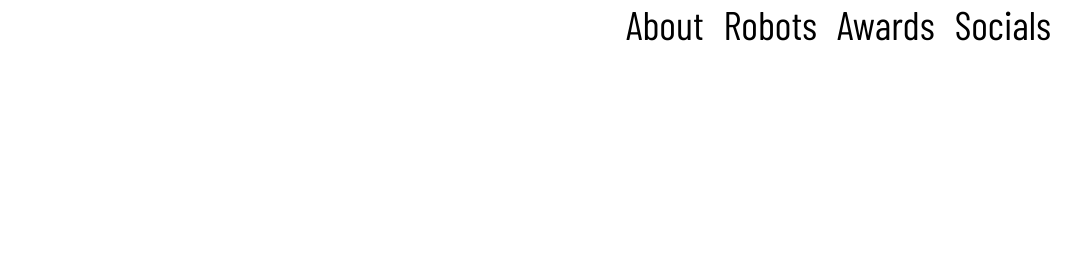
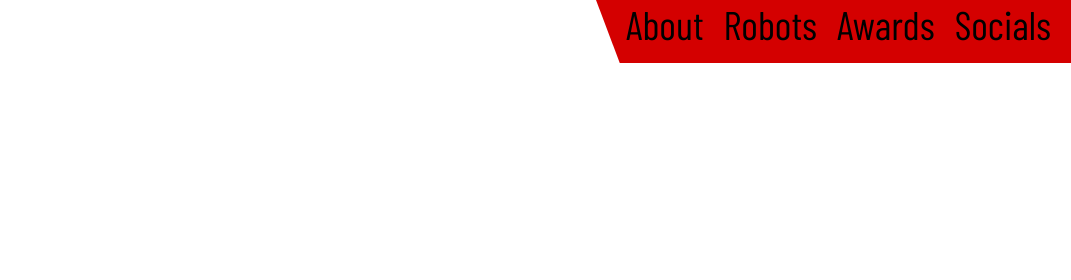
Before and after one commit to Robotics1661/team1661-site, a plain HTML site: page index.html in a window 1280 px wide. Shown: the top 280 px of the page, 209-1280 px from the left. Drawn offline with nearby package versions, Linux system fonts and the light colour scheme; a web font is replaced by a local one.

Commit message:
more nav streaks

```diff
--- a/index.html
+++ b/index.html
@@ -151,12 +151,14 @@
         src="src/images/1661-logo-white.png"
         alt="Team 1661 Logo"
       />
+      <div class="nav-list-bg">
         <ul id="navList">
           <li><a href="#about-sec-target" class="scroll-targeting-button">About</a></li>
           <li><a href="#robots-target" class="scroll-targeting-button">Robots</a></li>
           <li><a href="#awards-target" class="scroll-targeting-button">Awards</a></li>
           <li><a href="#socials-target" class="scroll-targeting-button">Socials</a></li>
         </ul>
+      </div>
     </nav>
 
     <section class="intro-page">
--- a/src/style.css
+++ b/src/style.css
@@ -103,6 +103,8 @@ nav {
 #navList {
   list-style: none; /* Removing default list styles */
   display: flex;
+  margin-left: 30px;
+  margin-bottom: 15px;
 }
 
 #navList li {
@@ -114,9 +116,21 @@ nav {
   color: black;
 }
 
+.nav-list-bg {
+  right: 0;
+  width: fit-content;
+  height: min-content;
+  z-index: -600;
+
+  background: #d40000;
+
+  --p: 5%; /* control the shape (can be percentage) */
+  clip-path: polygon(0 0,100% 0,100% 100%,var(--p) 100%);
+}
+
 /* Ensuring smooth transition on hover */
 #navList a:hover {
-  color: #ff0000; /* Adjusting color on hover */
+  color: #ffffff; /* Adjusting color on hover */
   transition: .3s;
 }
 
```
Lines whose indentation alone changed are shown as unchanged.
